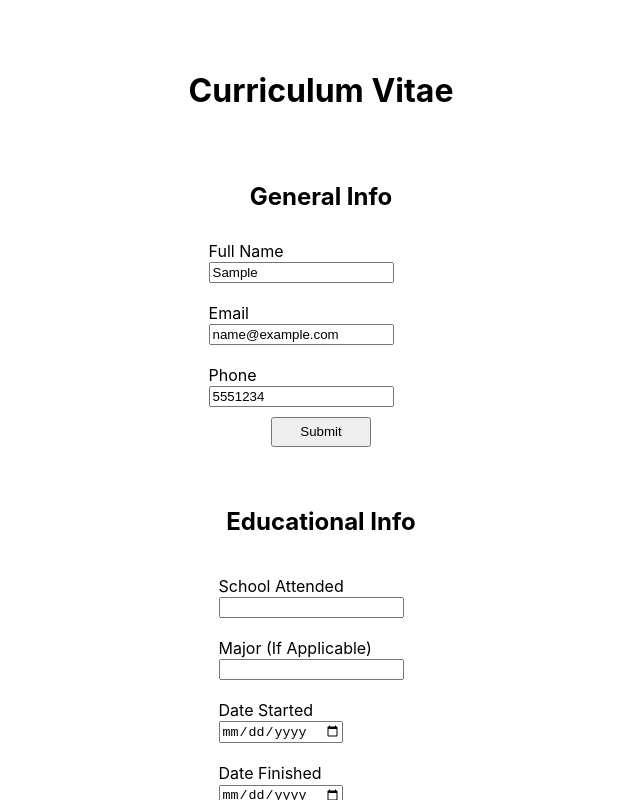
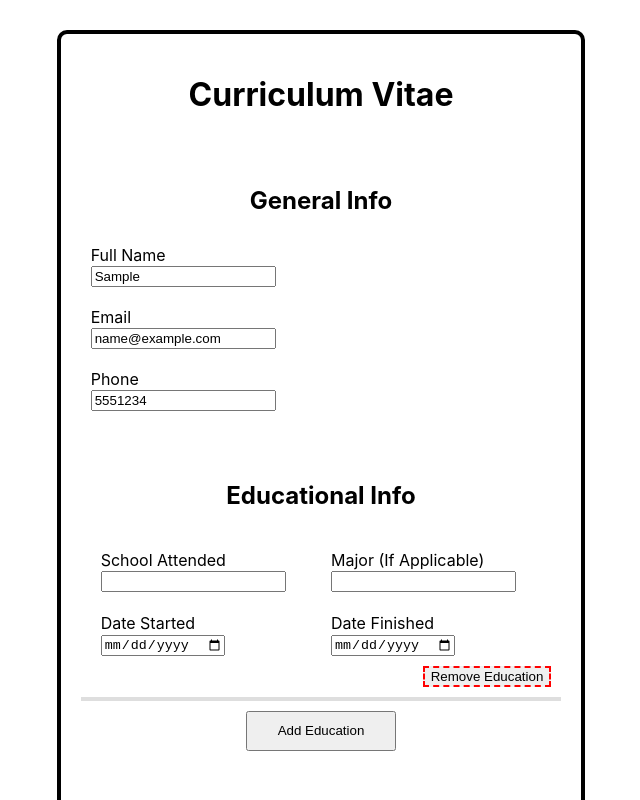
Before and after one commit to benzelcurry/cv-project, a React (Create React App) app: page / in a window 1280 px wide. Both pictures are taken after typing "Sample", "name@example.com", "5551234", "Sample", "Sample", "Sample" into the empty fields and a click on the button "Add Education". Shown: the top 800 px of the page, without its empty margins (319-959 px from the left). Built offline with nearby package versions, Linux system fonts and the light colour scheme.

Commit message:
Add basic styling to form

```diff
--- a/src/components/Educational.js
+++ b/src/components/Educational.js
@@ -2,7 +2,7 @@
 
 import React, { Component } from 'react';
 import uniqid from 'uniqid';
-import '../styles/App.css';
+import '../styles/Educational.css';
 
 // FIGURE OUT HOW TO DELETE SCHOOLS DYNAMICALLY INSTEAD OF JUST LAST SCHOOL
 // IMPROVE FORMATTING SO IT'S NOT COMPLETELY VERTICAL
@@ -48,11 +48,11 @@ class Educational extends Component {
 
   render() {
     return (
-      <div>
+      <div className='section'>
         <h2>Educational Info</h2>
         {this.state.addEducation.map(() => (
-          <div>
-            <form>
+          <div className='form-section'>
+            <form className='education-form'>
               <div>
                 <label htmlFor='school'>School Attended</label>
                 <input
@@ -87,12 +87,13 @@ class Educational extends Component {
               </div>
             </form>
             <button
+              className='remove'
               id={this.state.index}
               onClick={(e) => this.deleteForm(e.target.id)}>Remove Education
             </button>
           </div>
         ))}
-        <button onClick={this.addForm}>Add Education</button>
+        <button className='add' onClick={this.addForm}>Add Education</button>
       </div>
     )
   }
--- a/src/components/General.js
+++ b/src/components/General.js
@@ -1,7 +1,7 @@
 // Sub-form for general (name, email, phone) information
 
 import React, { Component } from 'react';
-import '../styles/App.css';
+import '../styles/General.css';
 
 class General extends Component {
   constructor(props) {
@@ -29,7 +29,7 @@ class General extends Component {
 
   render() {
     return (
-      <div>
+      <div className='section'>
         <form>
           <h2>General Info</h2>
           <div>
@@ -59,11 +59,6 @@ class General extends Component {
               id='phone'
             />
           </div>
-          <button
-            className='submit'
-            onClick={this.handleSubmit}
-            type='submit'>Submit
-          </button>
         </form>
       </div>
     )
--- a/src/components/Practical.js
+++ b/src/components/Practical.js
@@ -1,5 +1,5 @@
 import React, { Component } from 'react';
-import '../styles/App.css';
+import '../styles/Practical.css';
 
 // ADD ABILITY TO ADD/REMOVE JOBS
 // IMPROVE FORMATTING SO IT'S NOT COMPLETELY VERTICAL
@@ -31,6 +31,7 @@ class Practical extends Component {
       <div>
         <h2>Work History</h2>
         <form>
+          <div class="practical-section">
             <div>
               <label htmlFor='companyName'>Company Name</label>
               <input
@@ -74,6 +75,7 @@ class Practical extends Component {
               />
             </div>
             <div>
+              <div>
                 <label htmlFor='startDate'>Start Date</label>
                 <input
                   type='date'
@@ -87,11 +89,8 @@ class Practical extends Component {
                   id='endDate'
                 />
               </div>
-          <button
-            className='submit'
-            type='submit'
-            onClick={this.handleSubmit}>Submit
-            </button>
+            </div>
+          </div>
         </form>
       </div>
     )
--- a/src/styles/App.css
+++ b/src/styles/App.css
@@ -1,7 +1,7 @@
 .app {
   display: grid;
-  align-items: center;
-  justify-content: center;
+  justify-self: center;
+  width: 100%;
   gap: 20px;
 }
 
--- /dev/null
+++ b/src/styles/Educational.css
@@ -0,0 +1,28 @@
+.section {
+    display: flex;
+    flex-direction: column;
+}
+
+.education-form {
+    display: grid;
+    grid-template-columns: repeat(2, 1fr);
+    grid-template-rows: repeat(2, 1fr);
+}
+
+.add {
+    height: 40px;
+    width: 150px;
+    margin: 10px;
+    align-self: center;
+}
+
+.form-section {
+    display: flex;
+    flex-direction: column;
+    border-bottom: solid 4px rgba(0, 0, 0, 0.13);
+}
+
+.remove {
+    border: dashed 2px red;
+    align-self: flex-end;
+}
--- /dev/null
+++ b/src/styles/General.css
@@ -0,0 +1,3 @@
+.section {
+    display: grid;
+}
--- /dev/null
+++ b/src/styles/Practical.css
@@ -0,0 +1,5 @@
+.practical-section {
+    display: grid;
+    grid-template-rows: repeat(3, auto);
+    grid-template-columns: repeat(2, 1fr);
+}
--- a/src/styles/index.css
+++ b/src/styles/index.css
@@ -1,5 +1,4 @@
 body {
-  margin: 30px;
   font-family: -apple-system, BlinkMacSystemFont, 'Segoe UI', 'Roboto', 'Oxygen',
     'Ubuntu', 'Cantarell', 'Fira Sans', 'Droid Sans', 'Helvetica Neue',
     sans-serif;
@@ -7,12 +6,16 @@ body {
   -moz-osx-font-smoothing: grayscale;
 }
 
+#root {
+  display: grid;
+  justify-self: center;
+  align-self: center;
+  border: solid black 4px;
+  border-radius: 10px;
+  margin: 30px;
+}
+
 code {
   font-family: source-code-pro, Menlo, Monaco, Consolas, 'Courier New',
     monospace;
 }
-
-form {
-  display: flex;
-  flex-direction: column;
-}
```
Lines whose indentation alone changed are shown as unchanged.
